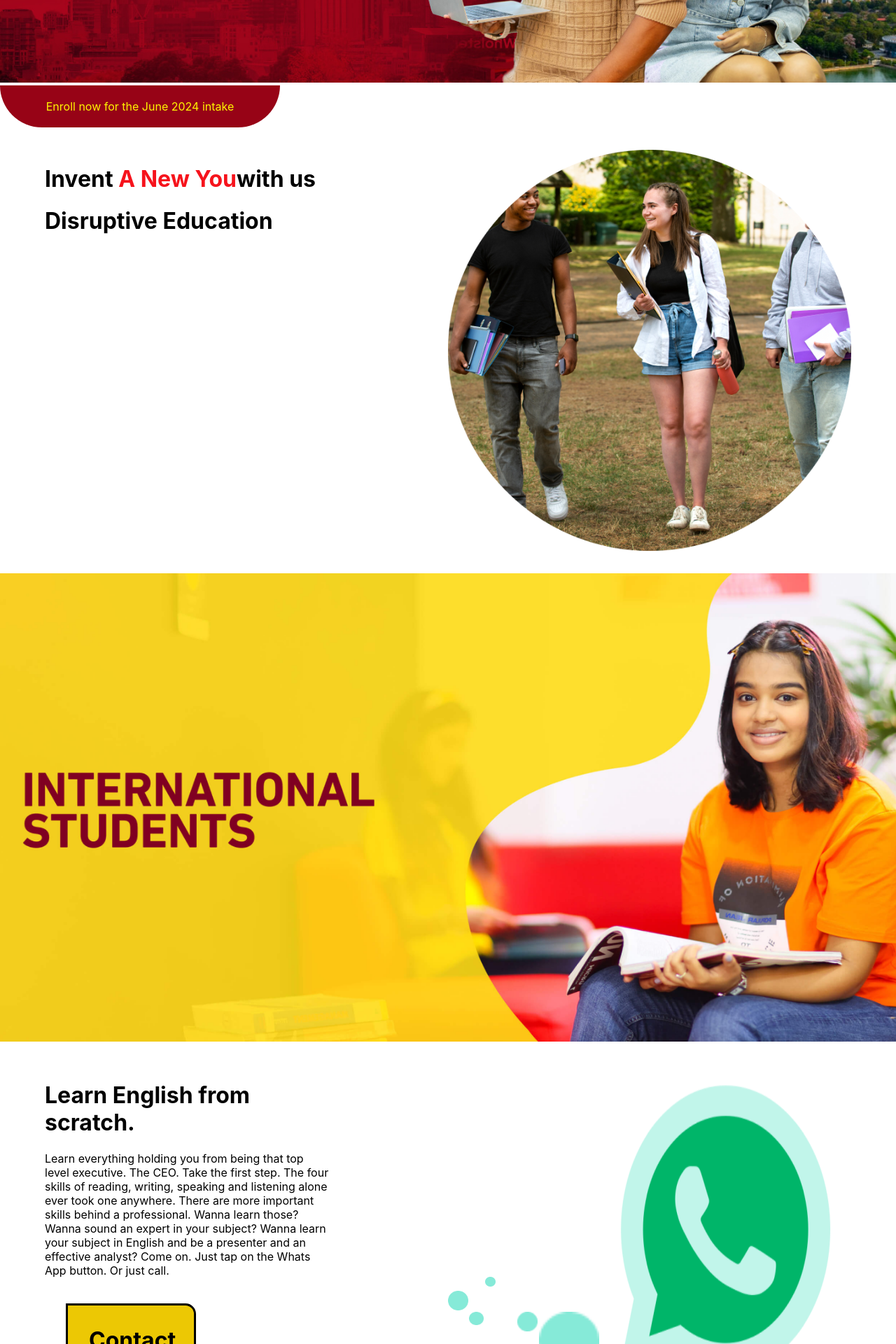
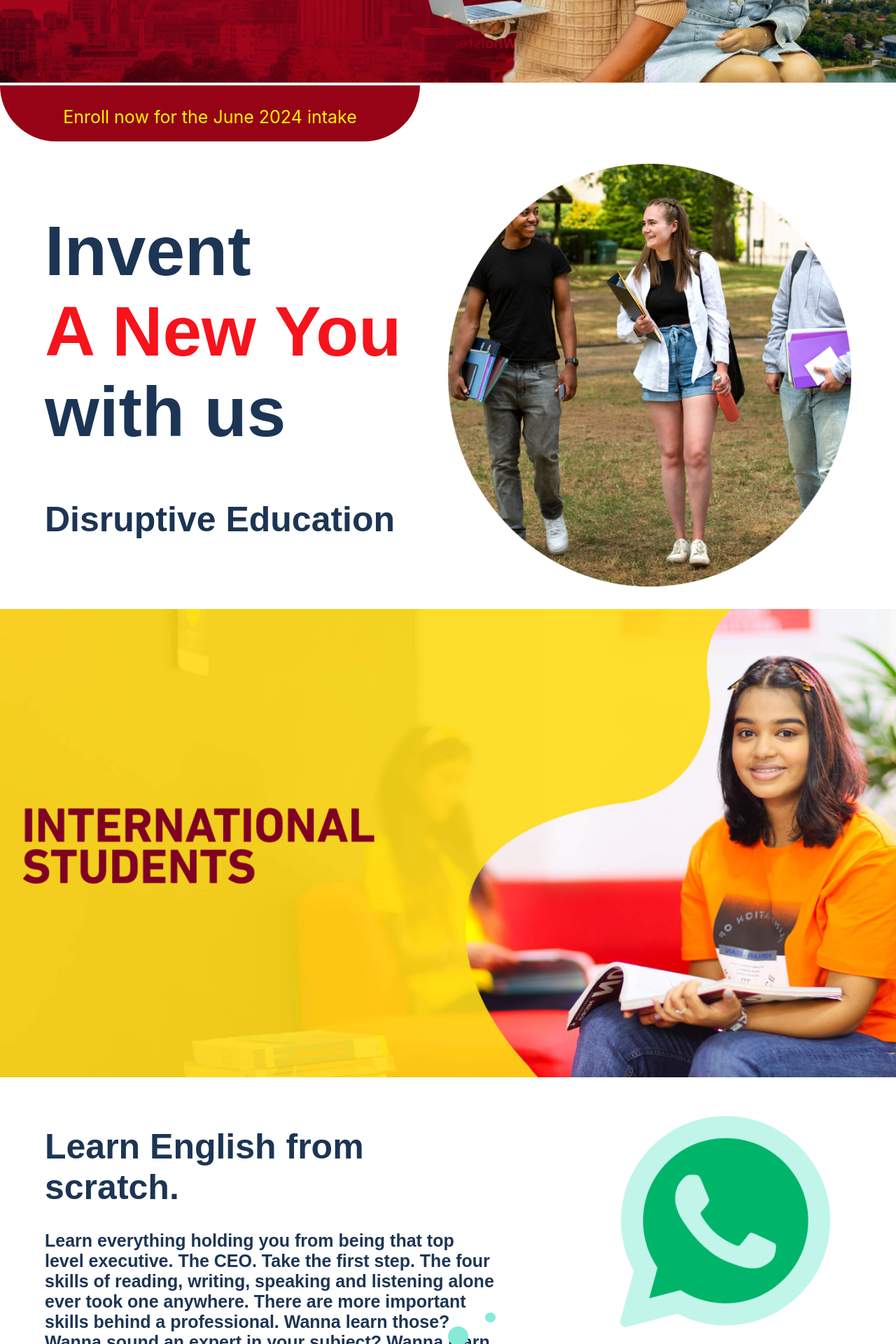
Before and after one commit to MithilaSri-code/sample, a React (Create React App) app: page / in a window 1280 px wide. Shown: the part 600-2520 px from the top of the page at 70% size. Built offline with nearby package versions, Linux system fonts and the light colour scheme.

Commit message:
bug fixing

```diff
--- a/src/component/contact/contact.css
+++ b/src/component/contact/contact.css
@@ -22,6 +22,9 @@
 .image1 {
   padding-top: 320px;
 }
+
+
+
 
 .contact2 {
   background-color: rgb(236, 200, 4);
@@ -50,3 +53,24 @@
    position: relative;
 
 }
+
+
+.montserrat-font {
+  font-family: "Montserrat", sans-serif;
+  font-optical-sizing: auto;
+  font-weight: 700;
+  font-style: normal;
+  font-size: 50px;
+  text-align: left;
+  color:rgb(28,53,84);
+}
+
+.montserrat-font1 {
+  font-family: "Montserrat", sans-serif;
+  font-optical-sizing: auto;
+  font-weight: 700;
+  font-style: normal;
+  font-size: 25px;
+  text-align: left;
+  color:rgb(28,53,84);
+}
--- a/src/component/contact/contact.js
+++ b/src/component/contact/contact.js
@@ -17,8 +17,8 @@ const Contact = () => {
                 <Container className='topic'>
                     <Grid container item >
                         <Grid item xs={12} md={6} py={4}>
-                            <h1 >Learn English from <br></br> scratch.</h1>
-                            <p className='text'>Learn everything holding you from being that top <br></br> level executive. The CEO. Take the first step. The four <br></br> skills of reading, writing, speaking and listening alone <br></br> ever took one anywhere. There are more important <br></br> skills behind a professional. Wanna learn those? <br></br> Wanna sound an expert in your subject? Wanna learn <br></br> your subject in English and be a presenter and an <br></br> effective analyst? Come on. Just tap on the Whats<br></br> App button. Or just call.</p>
+                            <h1 className='montserrat-font' >Learn English from <br></br> scratch.</h1>
+                            <p className='montserrat-font1'>Learn everything holding you from being that top <br></br> level executive. The CEO. Take the first step. The four <br></br> skills of reading, writing, speaking and listening alone <br></br> ever took one anywhere. There are more important <br></br> skills behind a professional. Wanna learn those? <br></br> Wanna sound an expert in your subject? Wanna learn <br></br> your subject in English and be a presenter and an <br></br> effective analyst? Come on. Just tap on the Whats<br></br> App button. Or just call.</p>
                         <Grid className='contact_main'>
 
                                 <h1 className='contact2'>Contact</h1>
@@ -32,7 +32,7 @@ const Contact = () => {
                             <img src={image4} alt="main image" width={29} height={28} className='image4' />
                             <img src={image5} alt="main image" width={29} height={28} className='image5' />
                             <img src={image6} alt="main image" width={86} height={83} className='image6' />
-                            <img src={image} alt="main image" width={359} height={338} className='image' style={{ maxWidth: '100%', height: 'auto' }} />
+                            <img src={image} alt="main image" width={359} height={338} className='image' style={{ maxWidth: '100%' }} />
                         </Grid>
                     </Grid>
                 </Container>
--- a/src/component/header_slider/slider.css
+++ b/src/component/header_slider/slider.css
@@ -5,7 +5,9 @@
 }
 
 .enroll_link{
-    width: 400px;
+    width: 600px;
+    font-size: 25px;
+    padding-top: 30px;
 }
 
 .enroll_link a{
--- a/src/component/header_slider/slider.js
+++ b/src/component/header_slider/slider.js
@@ -12,7 +12,7 @@ const Slideshow = () => {
             </Slide>
 
             <Grid className='enroll_link' md={3} >
-                <a href='/'>  Enroll now for the June 2024  intake </a>
+                <a href='/'>    Enroll now for the June 2024  intake </a>
 
             </Grid>
         </div>
--- a/src/component/invent_area/invent_area.css
+++ b/src/component/invent_area/invent_area.css
@@ -13,3 +13,13 @@
 
     border-radius: 0 0 80px 80px;
 }
+
+
+.montserrat-font {
+  font-family: "Montserrat", sans-serif;
+  font-optical-sizing: auto;
+  font-weight: 700;
+  font-style: normal;
+  font-size: 50px;
+  text-align: center;
+}
--- a/src/component/invent_area/invent_area.js
+++ b/src/component/invent_area/invent_area.js
@@ -8,13 +8,14 @@ const Invent_area = () => {
     return (
         <div>
             <Box>
-                <Container className='topic'>
+                <Container className='montserrat-font'>
                     <Grid container item >
                         <Grid item xs={12} md={6} py={4}>
-                            <h1 >Invent
+
+                            <h1 className='font' >Invent <br></br>
                                 <span className='redcolor'>   A New You</span>
-                                 with us </h1>
-                            <h1> Disruptive Education </h1>
+                                  <br></br>with us </h1>
+                            <h4> Disruptive Education </h4>
                         </Grid>
                         <Grid item xs={12} md={6} py={4} className='mainlink' >
                             <img src={image} alt="main image" style={{ maxWidth: '100%', height: 'auto' }}  />
```
